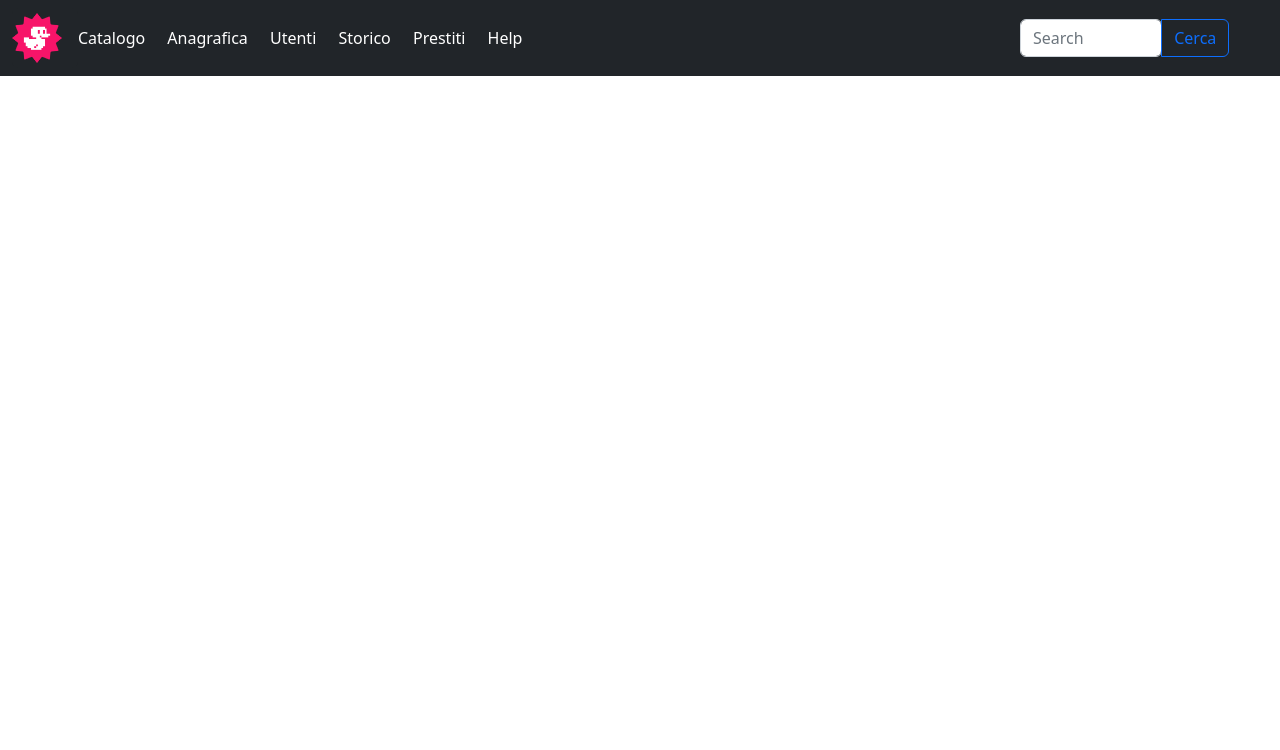
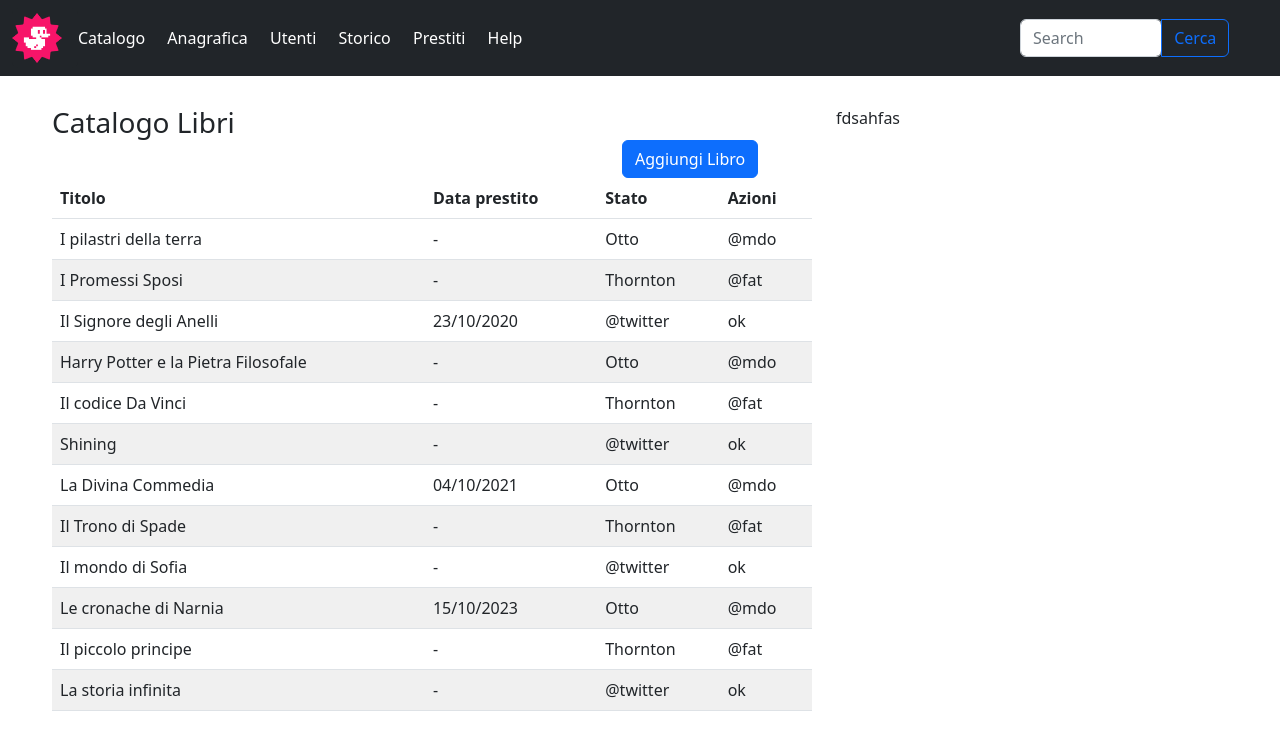
Before and after one commit to luigilalo/html-css-bootstrap-dashboard, a plain HTML site: page index.html in a window 1280 px wide. Drawn offline with nearby package versions, Linux system fonts and the light colour scheme.

Commit message:
Added Table

```diff
--- a/css/style.css
+++ b/css/style.css
@@ -8,3 +8,11 @@
 word-spacing: 18px;}
 
 .col-3 {text-align: right;}
+
+main {margin: 30px 40px}
+
+.catalogue {display:inline}
+
+.btnspace {margin-left:570px;}
+
+.even {background-color: rgb(240, 240, 240);}
--- a/index.html
+++ b/index.html
@@ -14,7 +14,7 @@
       <nav class="navbar navbar-expand-lg bg-dark" data-bs-theme="dark">
         <div class="container-fluid justify-content-start">
             <div class="card bg-dark border border-0">
-                <a class=" col-1 navbar-brand" href="#">
+                <a class="col-1 navbar-brand" href="#">
                     <img src="./img/duck.png" alt="duck" width="50" height="50" style="border:none">
                 </a>
                 </div>
@@ -32,11 +32,106 @@
                           <button type="button" class="btn btn-outline-primary">Cerca</button>
                       </div>
                     </div>
-
+                </div>
                            </header>
 
     <main>
 
+        <div class=" row container-fluid justify-content-start">
+        <div class="col-8 dx-col align-items-center">
+            <div> <h3 class="catalogue"> Catalogo Libri </h3>
+            <button type="button" class="btn btn-primary btnspace">Aggiungi Libro</button> </div>
+            <div>
+            <table class="table">
+                <thead>
+                  <tr>
+                    <th scope="col">Titolo</th>
+                    <th scope="col">Data prestito</th>
+                    <th scope="col">Stato</th>
+                    <th scope="col">Azioni</th>
+                  </tr>
+                </thead>
+                <tbody>
+                  <tr>
+                    <td>I pilastri della terra</td>
+                    <td>-</td>
+                    <td>Otto</td>
+                    <td>@mdo</td>
+                  </tr>
+                  <tr class="even">
+                    <td>I Promessi Sposi</td>
+                    <td>-</td>
+                    <td>Thornton</td>
+                    <td>@fat</td>
+                  </tr>
+                  <tr>
+                    <td>Il Signore degli Anelli</td>
+                    <td>23/10/2020</td>
+                    <td>@twitter</td>
+                    <td>ok</td>
+                  </tr>
+                  <tr class="even">
+                    <td>Harry Potter e la Pietra Filosofale</td>
+                    <td>-</td>
+                    <td>Otto</td>
+                    <td>@mdo</td>
+                  </tr>
+                  <tr>
+                    <td>Il codice Da Vinci</td>
+                    <td>-</td>
+                    <td>Thornton</td>
+                    <td>@fat</td>
+                  </tr>
+                  <tr class="even">
+                    <td>Shining</td>
+                    <td>-</td>
+                    <td>@twitter</td>
+                    <td>ok</td>
+                  </tr>
+                  <tr>
+                    <td>La Divina Commedia</td>
+                    <td>04/10/2021</td>
+                    <td>Otto</td>
+                    <td>@mdo</td>
+                  </tr>
+                  <tr class="even">
+                    <td>Il Trono di Spade</td>
+                    <td>-</td>
+                    <td>Thornton</td>
+                    <td>@fat</td>
+                  </tr>
+                  <tr>
+                    <td>Il mondo di Sofia</td>
+                    <td>-</td>
+                    <td>@twitter</td>
+                    <td>ok</td>
+                  </tr>
+                  <tr class="even">
+                    <td>Le cronache di Narnia</td>
+                    <td>15/10/2023</td>
+                    <td>Otto</td>
+                    <td>@mdo</td>
+                  </tr>
+                  <tr>
+                    <td>Il piccolo principe</td>
+                    <td>-</td>
+                    <td>Thornton</td>
+                    <td>@fat</td>
+                  </tr>
+                  <tr class="even">
+                    <td>La storia infinita</td>
+                    <td>-</td>
+                    <td>@twitter</td>
+                    <td>ok</td>
+                  </tr>
+                </tbody>
+              </table>
+              </div>
+        </div>
+<div class="col-4 sx-col">
+    fdsahfas
+</div>
+</div>
 
 
     </main>
```
